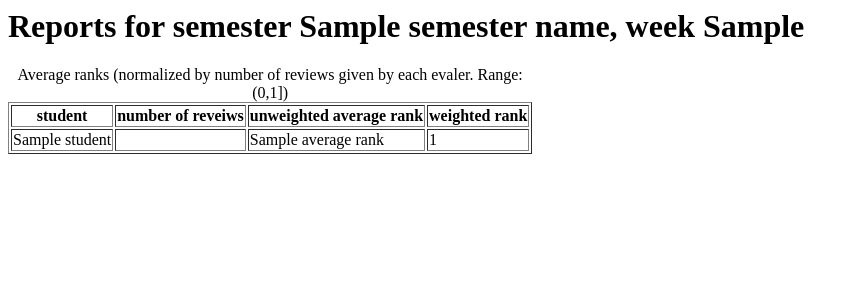
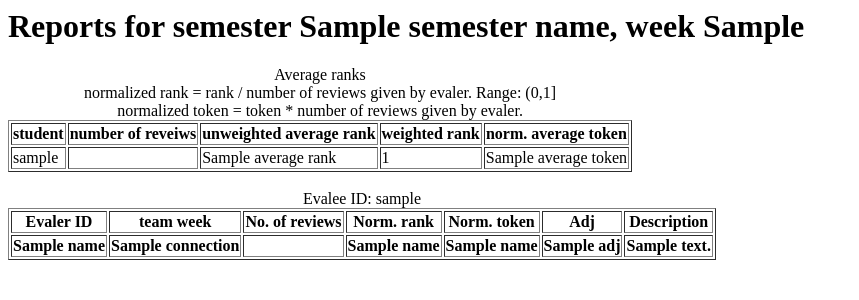
Before and after one commit to guzh870423/eval_project, a Flask app: template templates/reports.html in a window 1280 px wide. Shown: the top 300 px of the page, without its empty margins (0-859 px from the left). Run offline with Flask 2, Linux system fonts and the light colour scheme; the template is opened without the code that fills it: most values are stand-ins (such as "Sample title", 1, 10 or a date in 2020); lists and menus that the app fills with data are empty; parts of the project's set-up code (start-up, migrations or seed data) failed here and were passed over.

Commit message:
add detailed reports for each evalee

```diff
--- a/main.py
+++ b/main.py
@@ -30,14 +30,20 @@ def main():
 def reports(semester_id, currentWeek):
     semester = session.query(Semester).filter_by(id=semester_id).one()
     print type(currentWeek)
-    # list of students' user_name
+    # list of students
     students = []
     # Evaluation dictionary: evals[currentWeek][evaler][evalee] = evaluation
     evals = []
-    # normalized ranks dictionary: normalizedRanks[Week][evalee][evaler] = normalized_rank
-    normalizedRanks = []
+    # normalized ranks dictionary: reversedEvals[Week][evalee][evaler][0] = evaluation
+    #                              reversedEvals[Week][evalee][evaler][1] = normalized_rank
+    #                              reversedEvals[Week][evalee][evaler][1] = normalized_token
+    reversedEvals = []
+    # sort evaler according to current week and rank
+    sortedEvaler = []
     # average rank: averageRank[week][student]
     averageRank = []
+    # average token: averageToken[week][student]
+    averageToken = []
     # which weeks do two students work together, connection[student1][student2] = [week1, week2]
     connection = {}
     # weighted rank
@@ -46,21 +52,14 @@ def reports(semester_id, currentWeek):
     enrollments = session.query(Enrollment).filter_by(semester_id=semester_id).all()
     for enrollment in enrollments:
         student = enrollment.user_name
-        students.append(enrollment.user_name)
+        students.append(enrollment.student)
 
-    for previousWeek in range(1, currentWeek+1):
-        evalsOneWeek, normalizedRanksOneWeek, averageRankOneWeek = queryEval(semester_id, currentWeek, students)
-        evals.append(evalsOneWeek)
-        normalizedRanks.append(normalizedRanksOneWeek)
-        averageRank.append(averageRankOneWeek)
-    #sortedByAverageRank = sorted(averageRank, key=averageRank.get)
-    #print sortedByAverageRank
+        #intialize connection
+    for student1 in students:
+        connection[student1.user_name] = {}
+        for student2 in students:
+            connection[student1.user_name][student2.user_name] = []
 
-    #intialize connection
-    for student1 in students:
-        connection[student1] = {}
-        for student2 in students:
-            connection[student1][student2] = []
     #assign connection
     groups = session.query(Group).all()
     for group in groups:
@@ -68,37 +67,61 @@ def reports(semester_id, currentWeek):
         for student1 in studentsInGroup:
             for student2 in studentsInGroup:
                 if student1 != student2:
-                    connection[student1.user_name][student2.user_name].append(group.week)
+                    connection[student1.user_name][student2.user_name].append(int(group.week))
+
+    for week in range(1, currentWeek+1):
+        evalsOneWeek, reversedEvalsOneWeek, sortedEvalerOneWeek, averageRankOneWeek, averageTokenOneWeek = queryEval(semester_id, week, students, connection)
+        evals.append(evalsOneWeek)
+        reversedEvals.append(reversedEvalsOneWeek)
+        sortedEvaler.append(sortedEvalerOneWeek)
+        averageRank.append(averageRankOneWeek)
+        averageToken.append(averageTokenOneWeek)
+    #sortedByAverageRank = sorted(averageRank, key=averageRank.get)
+    #print sortedByAverageRank
+
+
 
     # compute weighted average rank
-    for evalee in normalizedRanks[currentWeek-1]:
+    for evalee in reversedEvals[currentWeek-1]:
         weightedRank[evalee] = 0
         weightsSum = 0
-        for evaler, rank in normalizedRanks[currentWeek-1][evalee].iteritems():
+        for evaler in reversedEvals[currentWeek-1][evalee]:
+            rank = reversedEvals[currentWeek-1][evalee][evaler][1]
             weeks = connection[evalee][evaler]
             for week in weeks:
                 weightedRank[evalee] += rank * weightsForAverageRank[week-1]
                 weightsSum += weightsForAverageRank[week-1]
-        weightedRank[evalee] /= weightsSum
+        weightedRank[evalee] = round(weightedRank[evalee] / weightsSum, 3)
 
     return render_template('reports.html',
         semesterName=str(semester.year)+semester.season,
         currentWeek=currentWeek,
         students=students,
-        normalizedRanks=normalizedRanks,
+        connection=connection,
+        evals=evals,
+        reversedEvals=reversedEvals,
+        sortedEvaler=sortedEvaler,
         averageRank=averageRank,
+        averageToken=averageToken,
         len=len,
         weightedRank=weightedRank,
         )
 
-def queryEval(semester_id, week, students):
+def queryEval(semester_id, week, students, connection):
     # Evaluation dictionary: evalsOneWeek[evaler][evalee] = evaluation
     evalsOneWeek = {}
-    # normalized ranks dictionary: normalizedRanksOneWeek[evalee][evaler] = normalized_rank
-    normalizedRanksOneWeek = {}
+    # normalized ranks dictionary: reversedEvalsOneWeek[evalee][evaler][0] = evaluation
+    #                           reversedEvalsOneWeek[evalee][evaler][1] = normalized_rank
+    #                           reversedEvalsOneWeek[evalee][evaler][2] = normalized_token
+    reversedEvalsOneWeek = {}
+    # sort evaler according to current week and rank
+    sortedEvalerOneWeek = {}
     # average rank
     averageRankOneWeek = {}
-    for evaler in students:
+    # average token
+    averageTokenOneWeek = {}
+    for student in students:
+        evaler = student.user_name
         evalsOneWeek[evaler] = {}
         evalsFromOneStudent = session.query(Evaluation).filter_by(evaler_id=evaler, week=int(week), semester_id=semester_id).all()
         for eval in evalsFromOneStudent:
@@ -106,16 +129,38 @@ def queryEval(semester_id, week, students):
             evalsOneWeek[evaler][evalee] = eval
 
         for evalee, eval in evalsOneWeek[evaler].iteritems():
-            if not normalizedRanksOneWeek.get(evalee):
-                normalizedRanksOneWeek[evalee] = {}
-            normalizedRanksOneWeek[evalee][evaler] = float(eval.rank) / len(evalsOneWeek[evaler])
+            if not reversedEvalsOneWeek.get(evalee):
+                reversedEvalsOneWeek[evalee] = {}
+            reversedEvalsOneWeek[evalee][evaler] = []
+            reversedEvalsOneWeek[evalee][evaler].append(eval)
+            reversedEvalsOneWeek[evalee][evaler].append(round(float(eval.rank) / len(evalsOneWeek[evaler]), 3))
+            reversedEvalsOneWeek[evalee][evaler].append(eval.token * len(evalsOneWeek[evaler]))
 
-    for evalee in normalizedRanksOneWeek:
-        for evaler, rank in normalizedRanksOneWeek[evalee].iteritems():
-            if not averageRankOneWeek.get(evalee):
-                averageRankOneWeek[evalee] = 0
-            averageRankOneWeek[evalee] += rank / len(normalizedRanksOneWeek[evalee])
-    return evalsOneWeek, normalizedRanksOneWeek, averageRankOneWeek
+    #sort evaler for each evalee
+    for evalee in reversedEvalsOneWeek:
+        sortedEvalerOneWeek[evalee] = []
+        #sort by rank that evaler gives to evalee
+        sortedByRank = sorted(reversedEvalsOneWeek[evalee].items(), key=lambda e: e[1][1])
+        #put current team members top
+        for item in sortedByRank:
+            evaler = item[0]
+            if week in connection[evalee][evaler]:
+                sortedEvalerOneWeek[evalee].append(evaler)
+        # non-current team members
+        for item in sortedByRank:
+            evaler = item[0]
+            if week not in connection[evalee][evaler]:
+                sortedEvalerOneWeek[evalee].append(evaler)
+
+    for evalee in reversedEvalsOneWeek:
+        averageRankOneWeek[evalee] = 0
+        averageTokenOneWeek[evalee] = 0
+        for evaler in reversedEvalsOneWeek[evalee]:
+            rank = reversedEvalsOneWeek[evalee][evaler][1]
+            token = reversedEvalsOneWeek[evalee][evaler][2]
+            averageRankOneWeek[evalee] += rank / len(reversedEvalsOneWeek[evalee])
+            averageTokenOneWeek[evalee] += token / len(reversedEvalsOneWeek[evalee])
+    return evalsOneWeek, reversedEvalsOneWeek, sortedEvalerOneWeek, averageRankOneWeek, averageTokenOneWeek
 
 if __name__ == '__main__':
     app.debug = True
--- a/templates/reports.html
+++ b/templates/reports.html
@@ -2,21 +2,52 @@
   <body>
     <h1>Reports for semester {{semesterName}}, week {{currentWeek}}</h1>
     <table border="1 px solid black">
-        <caption>Average ranks (normalized by number of reviews given by each evaler. Range: (0,1])</caption>
+        <caption>Average ranks <br>
+            normalized rank =  rank / number of reviews given by evaler. Range: (0,1]<br>
+            normalized token = token * number of reviews given by evaler.
+        </caption>
         <tr>
             <th>student</th>
             <th>number of reveiws</th>
             <th>unweighted average rank</th>
             <th>weighted rank</th>
+            <th>norm. average token</th>
         </tr>
         {% for student in students %}
         <tr>
-            <td>{{student}}</td>
-            <td>{{len(normalizedRanks[currentWeek-1][student])}}</td>
-            <td>{{averageRank[currentWeek-1][student]}}</td>
-            <td>{{weightedRank[student]}}</td>
+            <td>{{student.user_name }}</td>
+            <td>{{len(reversedEvals[currentWeek-1][student.user_name])}}</td>
+            <td>{{averageRank[currentWeek-1][student.user_name]}}</td>
+            <td>{{weightedRank[student.user_name]}}</td>
+            <td>{{averageToken[currentWeek-1][student.user_name]}}</td>
         </tr>
         {% endfor %}
     </table>
+    {% for student in students %}
+        <br>
+        <table border="1 px solid black">
+            <caption>Evalee ID: {{ student.user_name }}</caption>
+            <tr>
+                <th>Evaler ID</th>
+                <th>team week</th>
+                <th>No. of reviews</th>
+                <th>Norm. rank</th>
+                <th>Norm. token</th>
+                <th>Adj</th>
+                <th>Description</th>
+            </tr>
+            {% for evaler in sortedEvaler[currentWeek-1][student.user_name] %}
+                <tr>
+                    <th>{{ evaler }}</th>
+                    <th>{{ connection[student.user_name][evaler] }}</th>
+                    <th>{{ len(evals[currentWeek-1][evaler]) }}</th>
+                    <th>{{ reversedEvals[currentWeek-1][student.user_name][evaler][1] }}</th>
+                    <th>{{ reversedEvals[currentWeek-1][student.user_name][evaler][2] }}</th>
+                    <th>{{ reversedEvals[currentWeek-1][student.user_name][evaler][0].adj }}</th>
+                    <th>{{ reversedEvals[currentWeek-1][student.user_name][evaler][0].description }}</th>
+                </tr>
+            {% endfor %}
+        </table>
+    {% endfor %}
   </body>
 </html>
```
